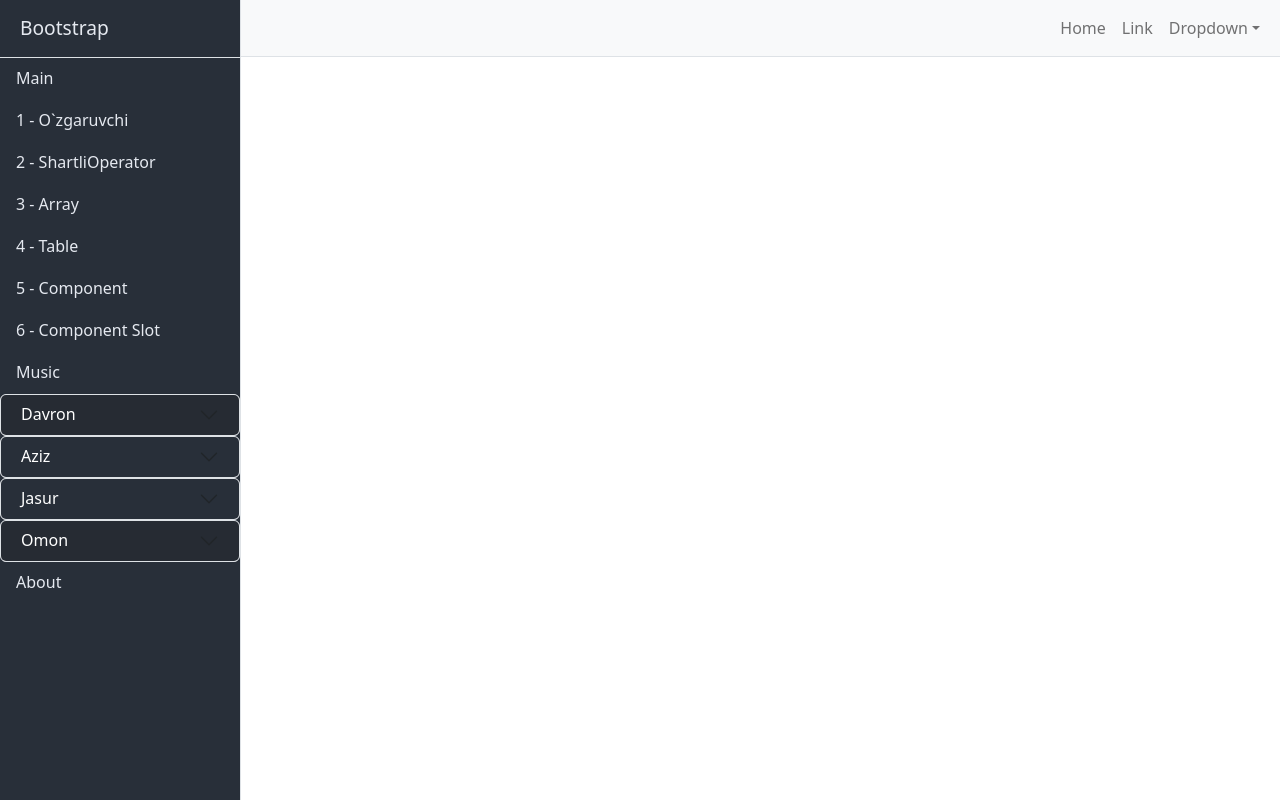
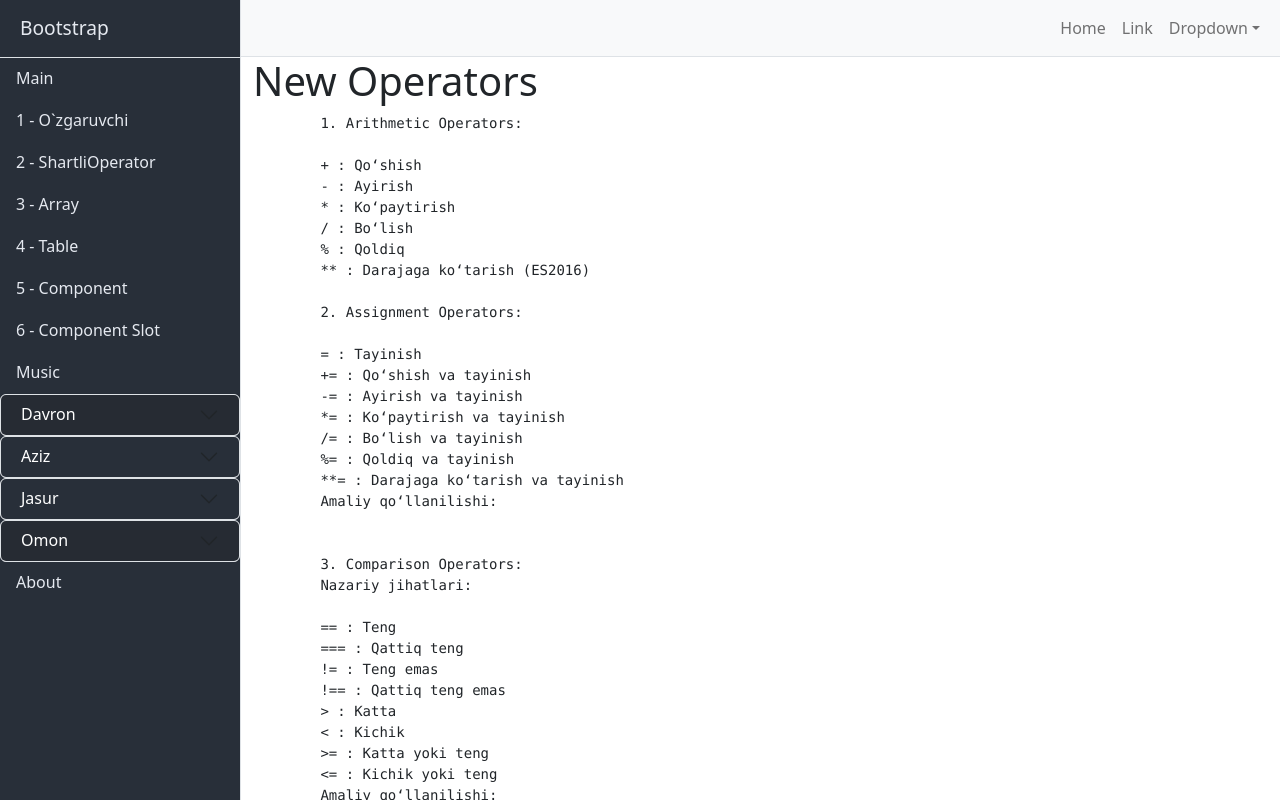
Before and after one commit to tdav/vue1, a Vue app: page /newOperators in a window 1280 px wide. Built offline with nearby package versions, Linux system fonts and the light colour scheme.

Commit message:
azizbek adgare

```diff
--- a/src/App.vue
+++ b/src/App.vue
@@ -64,8 +64,11 @@
                 <div id="collapseFour" class="accordion-collapse collapse" :class="{ show: isOpen4 }"
                  aria-labelledby="headingFour" data-bs-parent="#accordionExample" :style="{ backgroundColor: '#282f39' }">
                   <div class="accordion-body p-0" :style="{ border: '1px solid white' }">
-                   <router-link class="list-group-item list-group-item-action list-group-item-light" to="/Aziz">
-                  Aziz
+                    <router-link class="list-group-item list-group-item-action list-group-item-light" to="/Aziz">
+                      Operators
+                    </router-link>
+                    <router-link class="list-group-item list-group-item-action list-group-item-light" to="/newOperators">
+                      NewOperators
                     </router-link>
                     </div>
                 </div>
--- a/src/router/index.js
+++ b/src/router/index.js
@@ -12,6 +12,7 @@ import Music from '../views/Music.vue'
 import OmonTodo from '../views/Omon/todo.vue'
 import Aziz from '../views/Azizbek/Aziz.vue'
 import Operatorlar from '../views/Omon/operatorlar.vue'
+import newOperators from '@/views/Azizbek/newOperators.vue'
 import Sikllar from '../views/Omon/sikllar.vue'
 
 const routes = [
@@ -37,6 +38,12 @@ const routes = [
     path: '/aziz',
     name: 'Aziz',
     component: Aziz
+  },
+
+  {
+    path: '/newOperators',
+    name: 'newOperators',
+    component: newOperators
   },
 
   {
--- a/src/views/Azizbek/Aziz.vue
+++ b/src/views/Azizbek/Aziz.vue
@@ -2,8 +2,8 @@
     <h1 class="text-center">Azizbek Developer</h1>
 
     <h1 class="text-primary">Operatorlar</h1>
-    <h3>Арифметик операторлар: + - * / </h3>
-    <h3>Таққослаш операторлари: == === != !== !=== < > <= >= </h3>
+    <h3>Арифметик операторлар: + - * / %</h3>
+    <h3>Таққослаш операторлари: == === != < > <= >= </h3>
     <h3>Мантиқий операторлар: || && !</h3>
     <h3>Тенглик ва таъриф операторлари: = += -= *= /= </h3>
 </template>
@@ -221,35 +221,37 @@ console.log(`
 
 console.log(`Result ${res7}`);
 
-// !==
+// errors
 
-let r1 = 2;
-let r2 = "2";
-let res8 = r1 !== r2;
+// // !==
 
-console.log(`
+// let r1 = 2;
+// let r2 = "2";
+// let res8 = r1 !== r2;
 
-        !==
+// console.log(`
 
-    let e1 = 5;
-    let e2 = 3;
-    let res2 = e1 !== e2;
-`);
+//         !==
 
-console.log(`Result ${res8}`);
+//     let e1 = 5;
+//     let e2 = 3;
+//     let res2 = e1 !== e2;
+// `);
+
+// console.log(`Result ${res8}`);
 
 
 
-console.log(`
+// console.log(`
 
-        !===
+//         !===
 
-    let t1 = 5;
-    let t2 = 3;
-    let res2 = t1 !=== t2;
-`);
+//     let t1 = 5;
+//     let t2 = 3;
+//     let res2 = t1 !=== t2;
+// `);
 
-console.log(`Result ${res8}`);
+// console.log(`Result ${res8}`);
 
 
 </script>
--- /dev/null
+++ b/src/views/Azizbek/newOperators.vue
@@ -0,0 +1,230 @@
+<template>
+    <h1>New Operators</h1>
+
+    <pre>
+        1. Arithmetic Operators:
+
+        + : Qo‘shish
+        - : Ayirish
+        * : Ko‘paytirish
+        / : Bo‘lish
+        % : Qoldiq
+        ** : Darajaga ko‘tarish (ES2016)
+
+        2. Assignment Operators:
+
+        = : Tayinish
+        += : Qo‘shish va tayinish
+        -= : Ayirish va tayinish
+        *= : Ko‘paytirish va tayinish
+        /= : Bo‘lish va tayinish
+        %= : Qoldiq va tayinish
+        **= : Darajaga ko‘tarish va tayinish
+        Amaliy qo‘llanilishi:
+
+
+        3. Comparison Operators:
+        Nazariy jihatlari:
+
+        == : Teng
+        === : Qattiq teng
+        != : Teng emas
+        !== : Qattiq teng emas
+        > : Katta
+        < : Kichik
+        >= : Katta yoki teng
+        <= : Kichik yoki teng
+        Amaliy qo‘llanilishi:
+
+        javascript
+        Copy code
+        console.log(5 == '5');    // true
+        console.log(5 === '5');   // false
+        console.log(5 != '5');    // false
+        console.log(5 !== '5');   // true
+        console.log(5 > 3);       // true
+        console.log(5 < 3);       // false
+        console.log(5 >= 5);      // true
+        console.log(5 <= 3);      // false
+        4. Logical Operators:
+        Nazariy jihatlari:
+
+        && : Mantiqiy VA
+        || : Mantiqiy YOKI
+        ! : Mantiqiy EMAS
+        Amaliy qo‘llanilishi:
+
+        javascript
+        Copy code
+        console.log(true && false);  // false
+        console.log(true || false);  // true
+        console.log(!true);          // false
+        5. Bitwise Operators:
+        Nazariy jihatlari:
+
+        & : VA
+        | : YOKI
+        ^ : XOR (Eksklyuziv YOKI)
+        ~ : EMAS
+        << : Chapga siljitish
+        >> : O‘ngga siljitish
+        >>> : Nolga to‘ldirib o‘ngga siljitish
+        Amaliy qo‘llanilishi:
+
+        javascript
+        Copy code
+        console.log(5 & 1);  // 1 (0101 & 0001)
+        console.log(5 | 1);  // 5 (0101 | 0001)
+        console.log(5 ^ 1);  // 4 (0101 ^ 0001)
+        console.log(~5);     // -6 (~0101)
+        console.log(5 << 1); // 10 (0101 << 1)
+        console.log(5 >> 1); // 2 (0101 >> 1)
+        console.log(5 >>> 1);// 2 (0101 >>> 1)
+        6. String Operators:
+        Nazariy jihatlari:
+
+        + : Birlashtirish
+        += : Birlashtirish va tayinish
+        Amaliy qo‘llanilishi:
+
+        javascript
+        Copy code
+        let str = "Hello, " + "World!";  // "Hello, World!"
+        str += " How are you?";          // "Hello, World! How are you?"
+
+        console.log(str);
+        7. Conditional (Ternary) Operator:
+        Nazariy jihatlari:
+
+        condition ? expr1 : expr2 : Shartli operator
+        Amaliy qo‘llanilishi:
+
+        javascript
+        Copy code
+        let age = 20;
+        let canVote = (age >= 18) ? "Yes" : "No";  // "Yes"
+
+        console.log(canVote);
+        8. Type Operators:
+        Nazariy jihatlari:
+
+        typeof : O‘zgaruvchi turini qaytaradi
+        instanceof : Ob’ekt turini tekshiradi
+        void : Ifodani baholaydi va qiymatni qaytarmaydi
+        delete : Ob’ekt mulkini o‘chiradi
+        Amaliy qo‘llanilishi:
+
+        javascript
+        Copy code
+        console.log(typeof 123);             // "number"
+        console.log(typeof "Hello");         // "string"
+        console.log(typeof true);            // "boolean"
+        console.log(typeof {});              // "object"
+        console.log(typeof undefined);       // "undefined"
+        console.log(typeof function(){});    // "function"
+        console.log([] instanceof Array);    // true
+        console.log({} instanceof Object);   // true
+        9. Unary Operators:
+        Nazariy jihatlari:
+
+        + : Unary plus
+        - : Unary minus
+        ++ : Increment (Oshirish)
+        -- : Decrement (Kamaytirish)
+        Amaliy qo‘llanilishi:
+
+        javascript
+        Copy code
+        let a = 10;
+        a++;        // 11
+        console.log(a); // 11
+        a--;        // 10
+        console.log(a); // 10
+
+        let b = -a; // -10
+        console.log(b); // -10
+
+        let c = +b; // -10
+        console.log(c); // -10
+        10. Relational Operators:
+        Nazariy jihatlari:
+
+        in : Belgilangan mulk ob’ektda mavjudligini qaytaradi
+        instanceof : Ob’ekt berilgan ob’ekt turiga tegishli ekanligini tekshiradi
+        Amaliy qo‘llanilishi:
+
+        javascript
+        Copy code
+        let obj = { name: "Alice", age: 25 };
+        console.log('name' in obj);        // true
+        console.log('gender' in obj);      // false
+
+        let arr = [1, 2, 3];
+        console.log(2 in arr);             // true (indeksni tekshiradi)
+        console.log('length' in arr);      // true (mulkni tekshiradi)
+
+        console.log(obj instanceof Object); // true
+        console.log(arr instanceof Array);  // true
+        Bu misollar JavaScript operatorlari nazariy va amaliy jihatdan qanday ishlatilishini ko‘rsatadi.
+
+
+    </pre>
+</template>
+
+<script setup>
+
+console.log(`1.Arithmetic Operators`);
+
+let a = 5;
+let b = 2;
+
+console.log(`let a = 5`);
+console.log(`let b = 2`);
+
+let addition = a + b;         // 7
+console.log(`let addition = a + b`);
+console.log(addition);
+let subtraction = a - b;      // 3
+console.log(`let subtraction = a - b`);
+console.log(subtraction);
+let multiplication = a * b;   // 10
+console.log(`let multiplication = a * b`);
+console.log(multiplication);
+let division = a / b;         // 2.5
+console.log(`let division = a / b;`);
+console.log(division);
+let modulus = a % b;          // 1
+console.log(`let modulus = a % b`);
+console.log(modulus);
+let exponentiation = a ** b;  // 25
+console.log(`let exponentiation = a ** b`);
+console.log(exponentiation);
+
+console.log(addition, subtraction, multiplication, division, modulus, exponentiation);
+
+console.log(`2. Assignment Operators`);
+
+let x = 10;
+console.log(`let x = 10`);
+x += 5;  // x = x + 5; x = 15
+console.log(`x += 5`);
+console.log(x);
+x -= 3;  // x = x - 3; x = 12
+console.log(`x -= 3`);
+console.log(x);
+x *= 2;  // x = x * 2; x = 24
+console.log(`x *= 2`);
+console.log(x);
+x /= 4;  // x = x / 4; x = 6
+console.log(`x /= 4`);
+console.log(x);
+x %= 5;  // x = x % 5; x = 1
+console.log(`x %= 5`);
+console.log(x);
+x **= 3; // x = x ** 3; x = 1
+console.log(`x **= 3`);
+console.log(x);
+
+console.log(x);
+
+</script>
```
